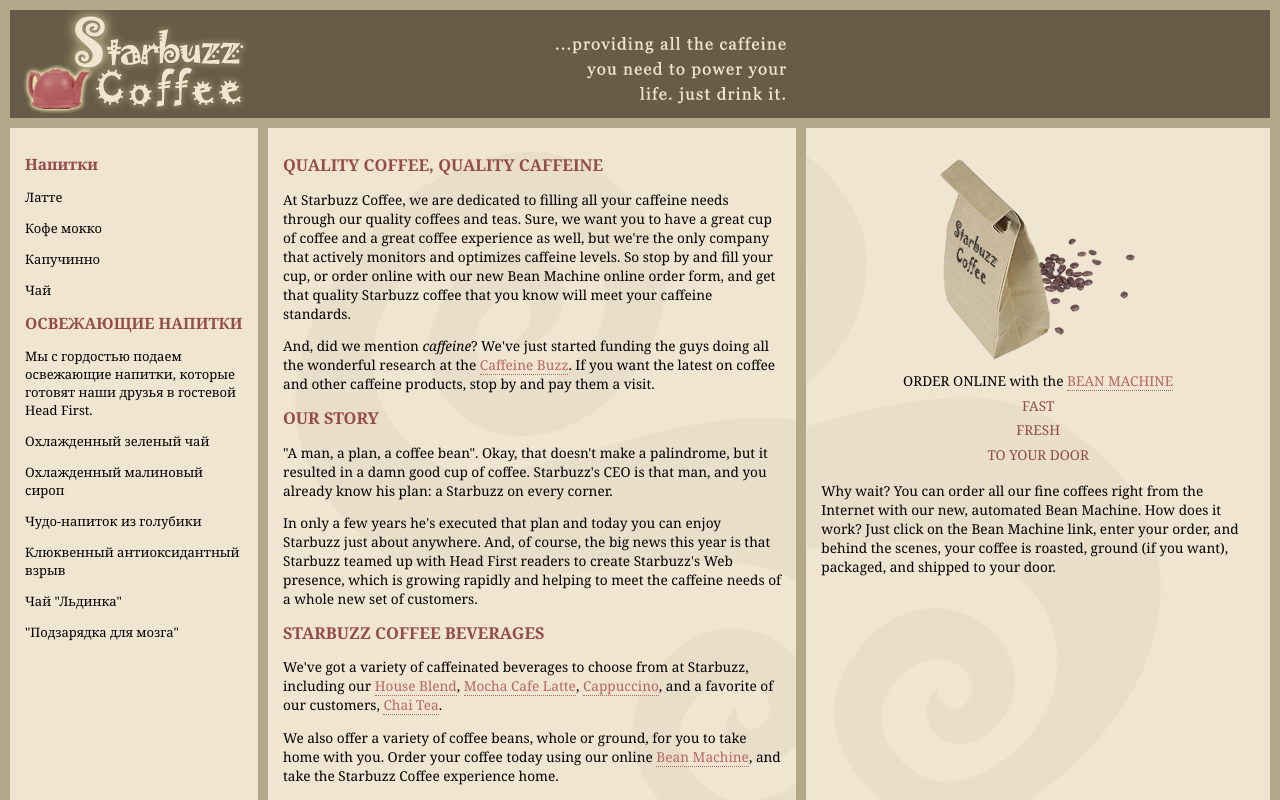
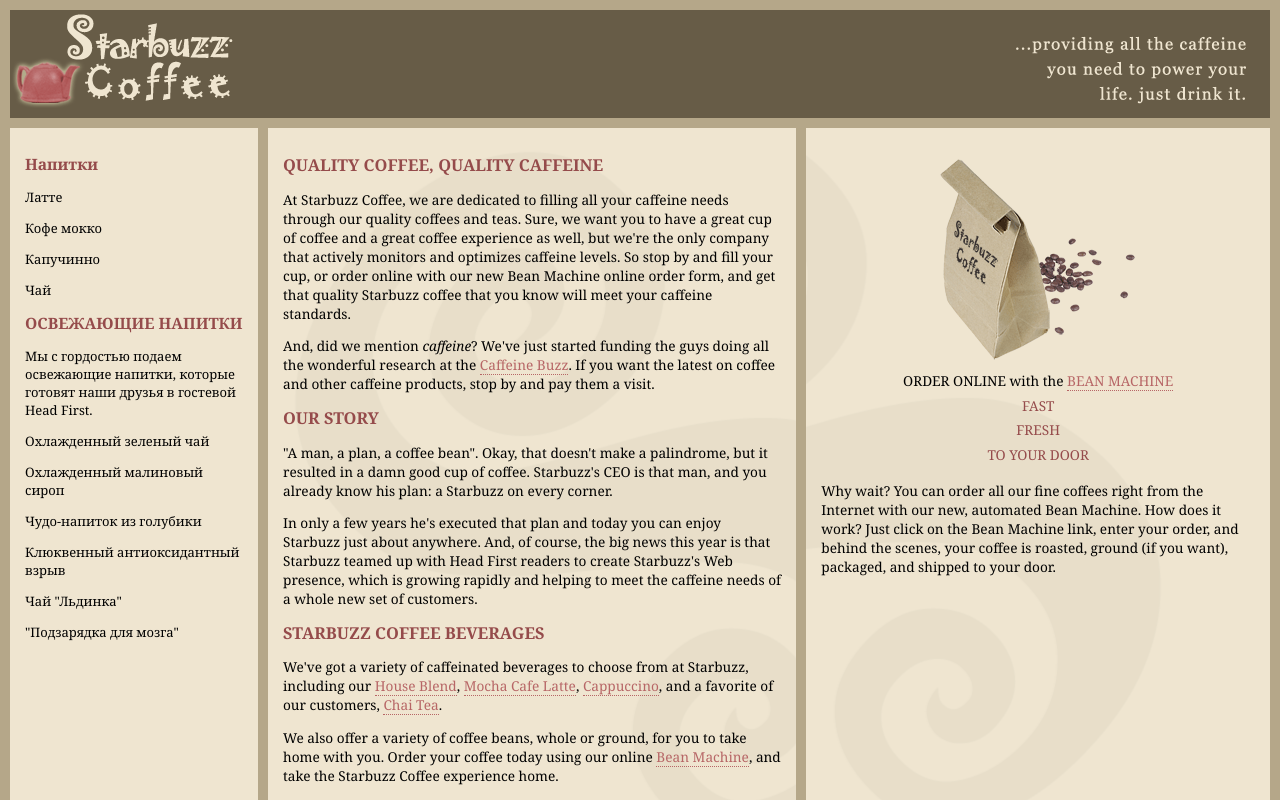
Before and after one commit to LEXXSAS/Head-First-HTML, a plain HTML site: page index.html in a window 1280 px wide. Shown: the top 800 px of the page. Drawn offline with Linux system fonts and the light colour scheme.

Commit message:
Update index.html

```diff
--- a/index.html
+++ b/index.html
@@ -8,7 +8,8 @@
 
   <body>
     <div id="header">
-      <img src="images/header.gif" alt="Starbuzz Coffee header image">
+      <img id="headerLogo" src="images/headerlogo.gif" alt="Starbuzz Coffee header image">
+      <img id="headerSlogan" src="images/headerSlogan.gif" alt="Starbuzz Coffee header slogan">
     </div>
     <div id="tableContainer">
       <div id="tableRow">
```
